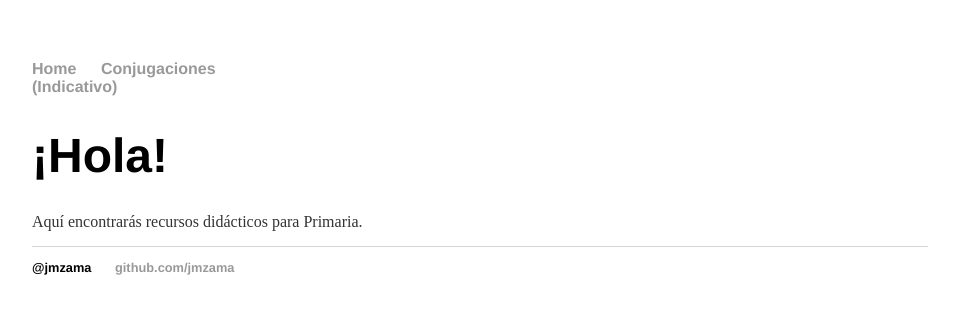
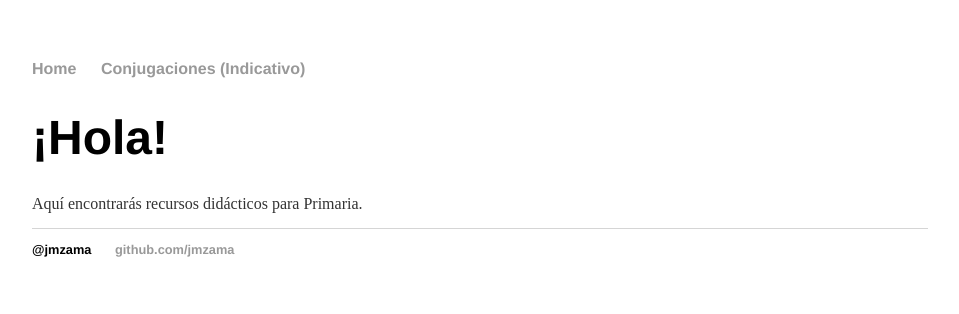
Before and after one commit to jmzama/jmzama.github.io, a Jekyll site: the page built from index.html, in a window 1280 px wide. Shown: the top 314 px of the page, without its empty margins (160-1119 px from the left). Built offline with Jekyll 4.4.1, drawn with Linux system fonts in a browser that asks for light colours.

```diff
--- a/_layouts/default.html
+++ b/_layouts/default.html
@@ -9,7 +9,7 @@
 			<nav>
 	    		<ul>
 	        		<li><a href="/">Home</a></li>
-		        	<li><a href="/conjugaciones">Conjugaciones<br>(Indicativo)</a></li>
+		        	<li><a href="/conjugaciones">Conjugaciones (Indicativo)</a></li>
 	    		</ul>
 			</nav>
 			<div class="container">
```
